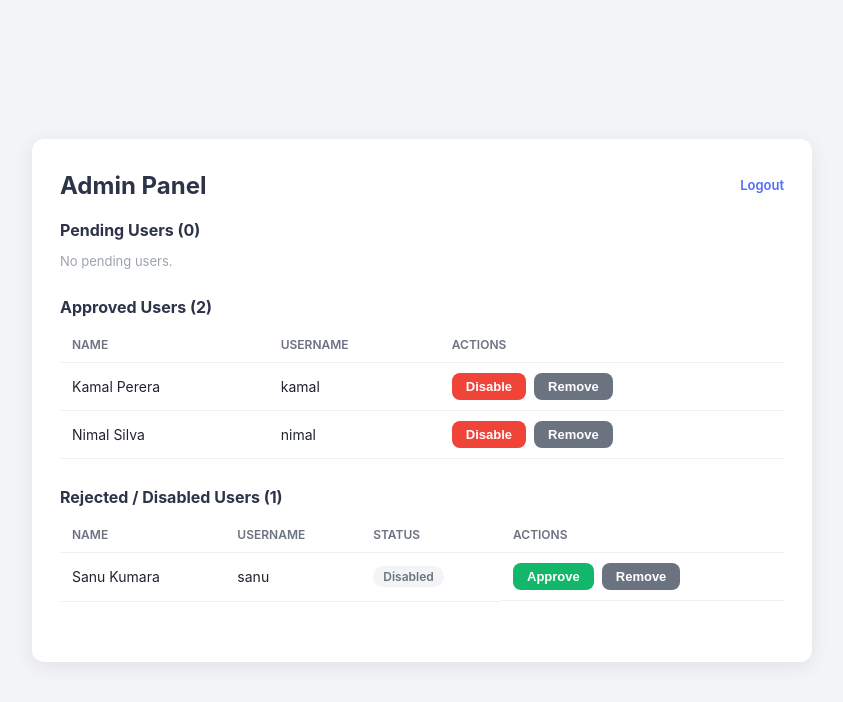
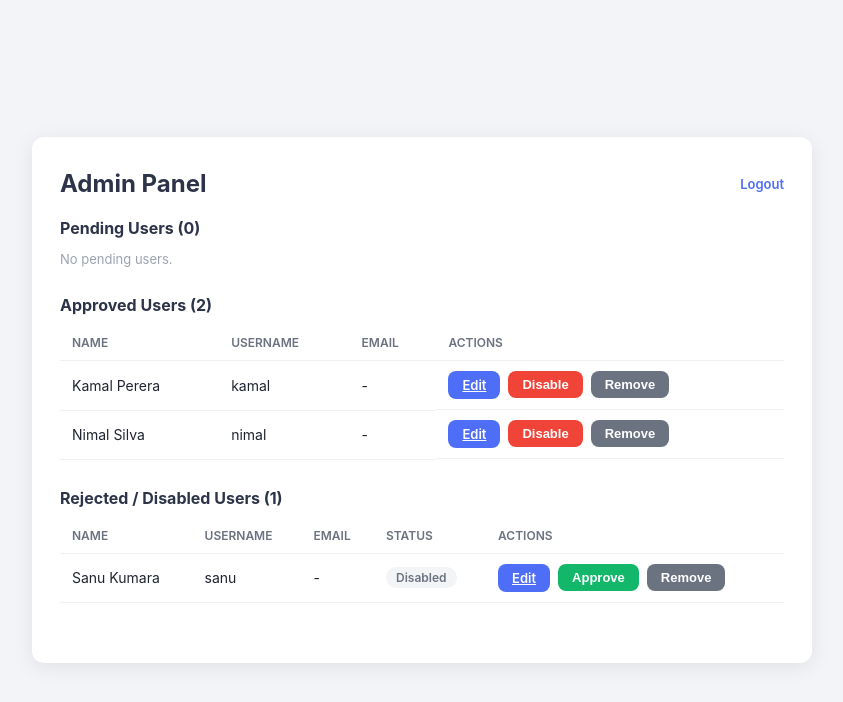
Before and after one commit to sanuka20231513-bot/login-system, a Flask app: page /admin/panel in a window 1280 px wide. Shown: the top 702 px of the page, without its empty margins (218-1061 px from the left). Run offline with Flask 3, Linux system fonts and the light colour scheme; the visitor is signed in with stand-in values (Sample User, id 1).

Commit message:
Include email column for pending and approved users
Added email column to user tables in admin panel.

```diff
--- a/templates/admin_panel.html
+++ b/templates/admin_panel.html
@@ -26,14 +26,16 @@
     {% if pending %}
     <table>
       <thead>
-        <tr><th>Name</th><th>Username</th><th>Actions</th></tr>
+        <tr><th>Name</th><th>Username</th><th>Email</th><th>Actions</th></tr>
       </thead>
       <tbody>
         {% for u in pending %}
         <tr>
           <td>{{ u.name }}</td>
           <td>{{ u.username }}</td>
+          <td>{{ u.email or '-' }}</td>
           <td class="actions">
+            <a href="{{ url_for('admin_edit', username=u.username) }}" class="btn small edit">Edit</a>
             <form method="POST" action="{{ url_for('admin_approve', username=u.username) }}">
               <button type="submit" class="btn small approve">Approve</button>
             </form>
@@ -55,14 +57,16 @@
     {% if approved %}
     <table>
       <thead>
-        <tr><th>Name</th><th>Username</th><th>Actions</th></tr>
+        <tr><th>Name</th><th>Username</th><th>Email</th><th>Actions</th></tr>
       </thead>
       <tbody>
         {% for u in approved %}
         <tr>
           <td>{{ u.name }}</td>
           <td>{{ u.username }}</td>
+          <td>{{ u.email or '-' }}</td>
           <td class="actions">
+            <a href="{{ url_for('admin_edit', username=u.username) }}" class="btn small edit">Edit</a>
             <form method="POST" action="{{ url_for('admin_disable', username=u.username) }}">
               <button type="submit" class="btn small reject">Disable</button>
             </form>
@@ -84,15 +88,17 @@
     {% if others %}
     <table>
       <thead>
-        <tr><th>Name</th><th>Username</th><th>Status</th><th>Actions</th></tr>
+        <tr><th>Name</th><th>Username</th><th>Email</th><th>Status</th><th>Actions</th></tr>
       </thead>
       <tbody>
         {% for u in others %}
         <tr>
           <td>{{ u.name }}</td>
           <td>{{ u.username }}</td>
+          <td>{{ u.email or '-' }}</td>
           <td><span class="status-badge {{ u.status|lower }}">{{ u.status }}</span></td>
           <td class="actions">
+            <a href="{{ url_for('admin_edit', username=u.username) }}" class="btn small edit">Edit</a>
             <form method="POST" action="{{ url_for('admin_approve', username=u.username) }}">
               <button type="submit" class="btn small approve">Approve</button>
             </form>
```
